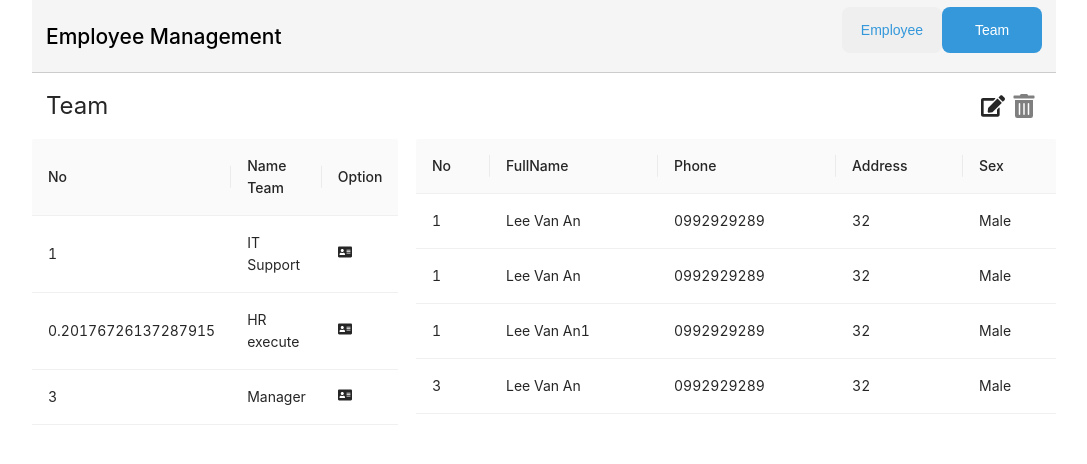
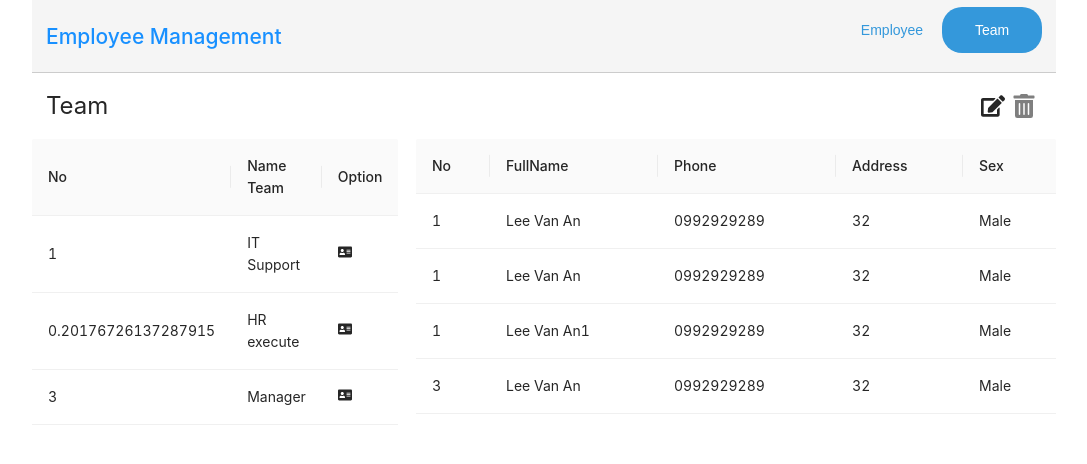
Before and after one commit to an-lee1308/employee-management, a React (Create React App) app in the folder fe-typescript/: page /teams in a window 1280 px wide. Shown: the top 464 px of the page, without its empty margins (96-1183 px from the left). Built offline with nearby package versions, Linux system fonts and the light colour scheme.

Commit message:
29/04/2022 Nghi le 30/4

```diff
--- a/fe-typescript/src/App.jsx
+++ b/fe-typescript/src/App.jsx
@@ -11,6 +11,7 @@ import HeadContainer from './components/HeadContainer/HeadContainer';
 import Home from './pages/Home/Home';
 import EmployeeDetail from './pages/EmployeeDetail/EmployeeDetail';
 import Teams from './pages/Teams/Teams';
+import Background from './pages/Background/BackGround';
 
 function App() {
 	// console.log(
@@ -23,9 +24,10 @@ function App() {
 	return (
 		<>
 			<Header />
-			{location === '/' ? <HeadContainer /> : ''}
+			{location === '/total' ? <HeadContainer /> : ''}
 			<Switch>
-				<Route path='/' exact={true} component={Home} />
+				<Route path='/' exact={true} component={Background} />
+				<Route path='/total' exact={true} component={Home} />
 				<Route
 					path='/employee-detail/:id'
 					exact={true}
--- a/fe-typescript/src/components/Header/Header.jsx
+++ b/fe-typescript/src/components/Header/Header.jsx
@@ -1,6 +1,6 @@
 import 'antd/dist/antd.css';
 
-import { useLocation, Link } from 'react-router-dom';
+import { useLocation, Link, NavLink } from 'react-router-dom';
 // const { Header, Content, Footer, Sider } = Layout;
 import './Header.scss';
 
@@ -44,24 +44,36 @@ function Heading() {
 				<nav className='site-navigation'>
 					<ul className='nav'>
 						<li>
-							<Link to='/'>
-								<button
+							<NavLink
+								to='/total'
+								className='btn btn-primary btn-round-1'
+								activeClassName='btn-active'
+							>
+								Employee
+								{/* <button
 									className='btn btn-primary btn-round-1'
 									// onClick={handleOnClickEmployee}
 								>
 									Employee
-								</button>
-							</Link>
+								</button> */}
+							</NavLink>
 						</li>
 						<li>
-							<Link to='/teams'>
-								<button
-									className='btn btn-primary btn-round-1 btn-active'
+							{' '}
+							<NavLink
+								to='/teams'
+								className='btn btn-primary btn-round-1'
+								activeClassName='btn-active'
+							>
+								{/* <button
+									className='btn btn-primary btn-round-1'
 									// onClick={handleOnClickTeam}
 								>
+									{' '}
 									Team
-								</button>
-							</Link>
+								</button> */}
+								Team
+							</NavLink>
 						</li>
 					</ul>
 				</nav>
--- a/fe-typescript/src/components/Header/Header.scss
+++ b/fe-typescript/src/components/Header/Header.scss
@@ -5,7 +5,7 @@
 	justify-content: space-between;
 	background-color: rgba(243, 243, 243, 0.8);
 	a{
-		color: black;
+		color: 3498db;
 	}
   }
 
@@ -40,6 +40,8 @@
 	  -ms-transition: background-color 100ms linear;
 	   transition: background-color 100ms linear;
 	   color: #3498db;
+	display: inline-block;
+	text-align: center;
   }
 
   .btn:focus, .btn.focus {
@@ -47,7 +49,7 @@
   }
 
   .btn-round-1 {
-	border-radius: 8px;
+	border-radius: 20px;
   }
 
   .btn-round-2 {
@@ -67,7 +69,7 @@
 
   .btn-active {
 	background: #3498db;
-	color: #ffffff;
+	color: #ffffff!important;
   }
 
   .btn-active:hover {
--- a/fe-typescript/src/components/Table/Table.jsx
+++ b/fe-typescript/src/components/Table/Table.jsx
@@ -4,6 +4,17 @@ import { FaTrashAlt, FaInfo } from 'react-icons/fa';
 // import { useState } from 'react';
 import { Link } from 'react-router-dom';
 import { Table, Space } from 'antd';
+import axios from 'axios';
+
+const handleDeleteAnEmployee = async (data) => {
+	console.log('log', data);
+	if (window.confirm('Are you sure you want to delete') === true) {
+		console.log(`cho phép gửi api xóa ${data}`);
+		const response = await axios.delete(
+			`http://localhost:8080/api/employees/${data}`
+		);
+	}
+};
 
 const columns = [
 	{
@@ -38,7 +49,7 @@ const columns = [
 					</div>
 				</Link>
 				<div
-					onClick={() => console.log(data.id)}
+					onClick={() => handleDeleteAnEmployee(data.id)}
 					// className='head_container__button head_container__button--add'
 					// onClick={showModal}
 				>
--- /dev/null
+++ b/fe-typescript/src/pages/Background/BackGround.jsx
@@ -0,0 +1,5 @@
+import React from 'react';
+
+export default function BackGround() {
+	return <img src='https://wallpaperaccess.com/full/561283.png'></img>;
+}
```
